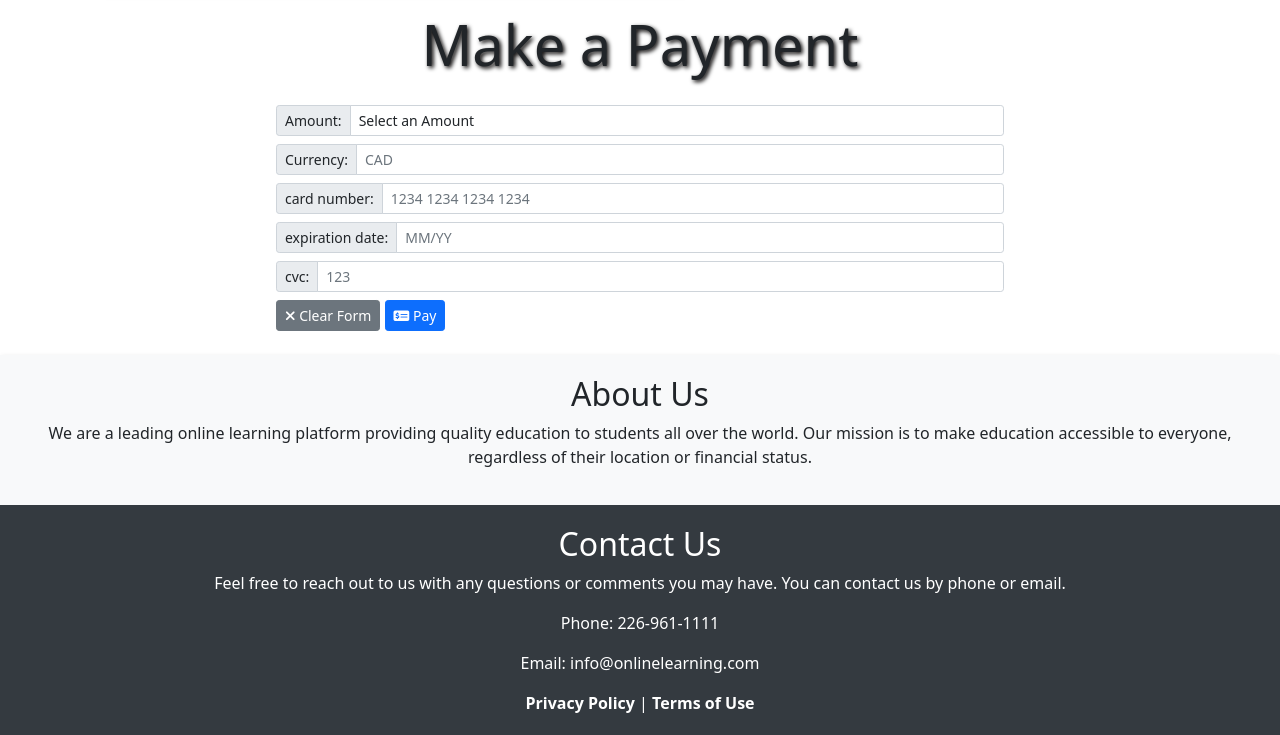
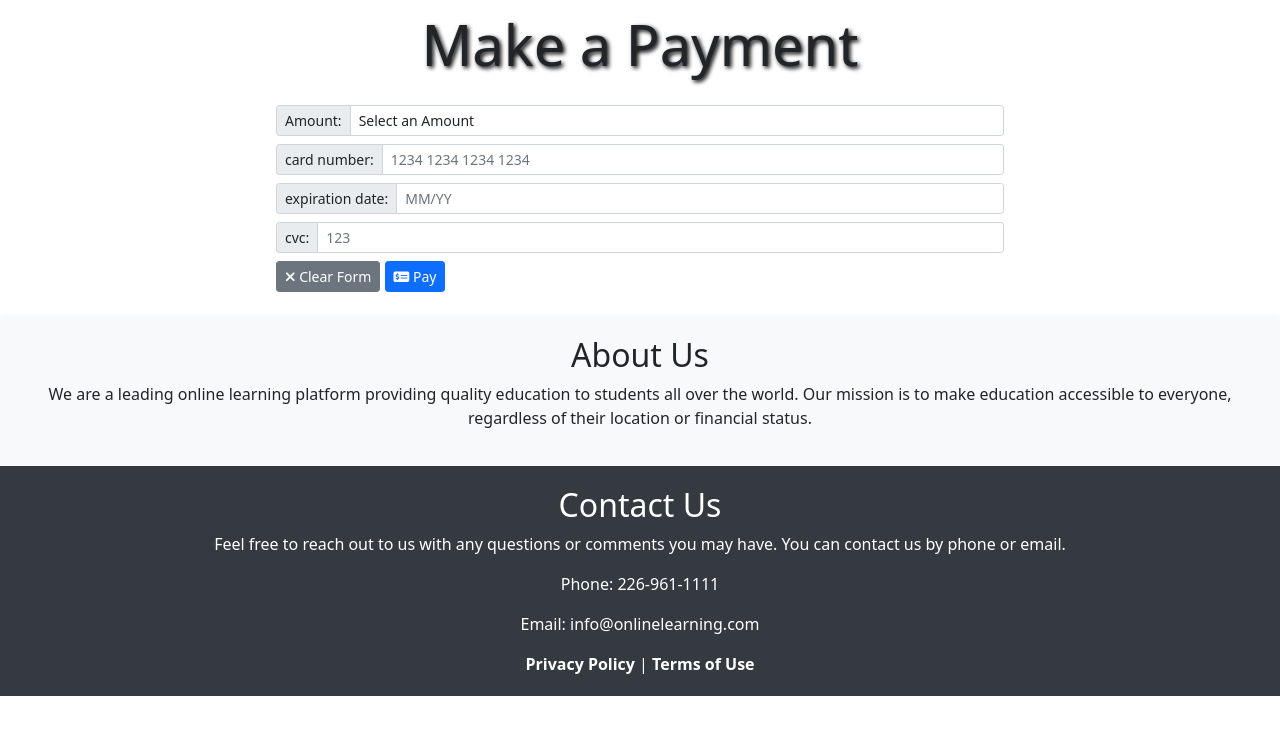
Before and after one commit to SanazJafari/WhiteboardApp, a Django app: page /paymentStripe/ in a window 1280 px wide. Shown: the part 342-1077 px from the top of the page. After the commit the page ends 1038 px from the top, so only its background shows below. Run offline with Django 4.2, Linux system fonts and the light colour scheme; a user stored in the database is signed in; data comes from the database, SQL or seed files in the repository; both versions use the stored data as it was after the commit; some libraries are stand-ins or nearby versions.

Commit message:
remove currency from payment form

```diff
--- a/WhiteboardApp/forms.py
+++ b/WhiteboardApp/forms.py
@@ -25,12 +25,11 @@ class MembershipForm(forms.ModelForm):
 
 class PaymentFormStripe(forms.ModelForm):
     AMOUNT_CHOICES = (
-        ('20', '20 (Gold membership)'),
-        ('10', '10 (Silver membership)'),
-        ('5', '5 (Bronze membership)'),
+        ('20', '20 CAD (Gold membership)'),
+        ('10', '10 CAD (Silver membership)'),
+        ('5', '5 CAD (Bronze membership)'),
     )
     amount = forms.ChoiceField(choices=AMOUNT_CHOICES, required=True)
-    currency = forms.CharField(max_length=3, required=True)
     card_number = forms.CharField(max_length=19, required=True)
     expiration_date = forms.CharField(max_length=5, required=True)
     cvc = forms.CharField(max_length=5, required=True)
@@ -67,7 +66,7 @@ class PaymentFormStripe(forms.ModelForm):
 
     class Meta:
         model = Payment
-        fields = ['student', 'amount', 'currency', 'card_number', 'expiration_date', 'cvc']
+        fields = ['student', 'amount', 'card_number', 'expiration_date', 'cvc']
 
 
 class StudentForm(forms.ModelForm):
--- a/WhiteboardApp/views.py
+++ b/WhiteboardApp/views.py
@@ -227,7 +227,6 @@ def process_payment_stripe(request):
             # If the form is valid, the view extracts the required data from the
             # form's cleaned data (data that has been validated and processed by the form):
             amount = form.cleaned_data['amount']
-            currency = form.cleaned_data['currency']
             card_number = form.cleaned_data['card_number']
             expiration_date = form.cleaned_data['expiration_date']
             cvc = form.cleaned_data['cvc']
@@ -251,7 +250,7 @@ def process_payment_stripe(request):
                 # A payment intent is created using Stripe's API to initiate the payment process.
                 payment_intent = stripe.PaymentIntent.create(
                     amount=int(amount) * 100,  # Convert amount to cents
-                    currency=currency,
+                    currency='CAD',
                     # payment_method= payment_method.id,
                     payment_method="pm_card_mastercard",
                     confirm=True
@@ -259,7 +258,7 @@ def process_payment_stripe(request):
 
                 # Handle successful payment
                 student = form.cleaned_data['student']
-                payment = Payment(student_id=student.id, amount=amount, currency=currency,
+                payment = Payment(student_id=student.id, amount=amount, currency='CAD',
                                   card_number=card_number, expiration_date=expiration_date, cvc=cvc)
                 payment.save()
 
@@ -272,7 +271,7 @@ def process_payment_stripe(request):
                 request.session['card_number'] = card_number
                 request.session['expiration_date'] = expiration_date
 
-                return render(request, 'PaymentTemplates/payment_Success.html', {'amount': amount, 'currency': currency})
+                return render(request, 'PaymentTemplates/payment_Success.html', {'amount': amount, 'currency': 'CAD'})
 
             except stripe.error.CardError as e:
                 error_message = e.error.message
--- a/templates/PaymentTemplates/payment_create_stripe.html
+++ b/templates/PaymentTemplates/payment_create_stripe.html
@@ -102,16 +102,6 @@
                             </select>
                         </div>
 
-                        {# Currency #}
-                        <div class="input-group input-group-sm mb-2">
-                            <span class="input-group-text" id="inputGroup-sizing-sm">Currency: </span>
-                            <input type="text" class="form-control form-control-sm"
-                                   id="{{ form.currency.id_for_label }}"
-                                   name="{{ form.currency.html_name }}"
-                                   placeholder="CAD"
-                                   value="{{ form.currency.value|default:'' }}">
-                        </div>
-
                         {# Card Number #}
                         <div class="input-group input-group-sm mb-2">
                             <span class="input-group-text" id="inputGroup-sizing-sm">card number: </span>
```
Also changed, not shown: db.sqlite3.
